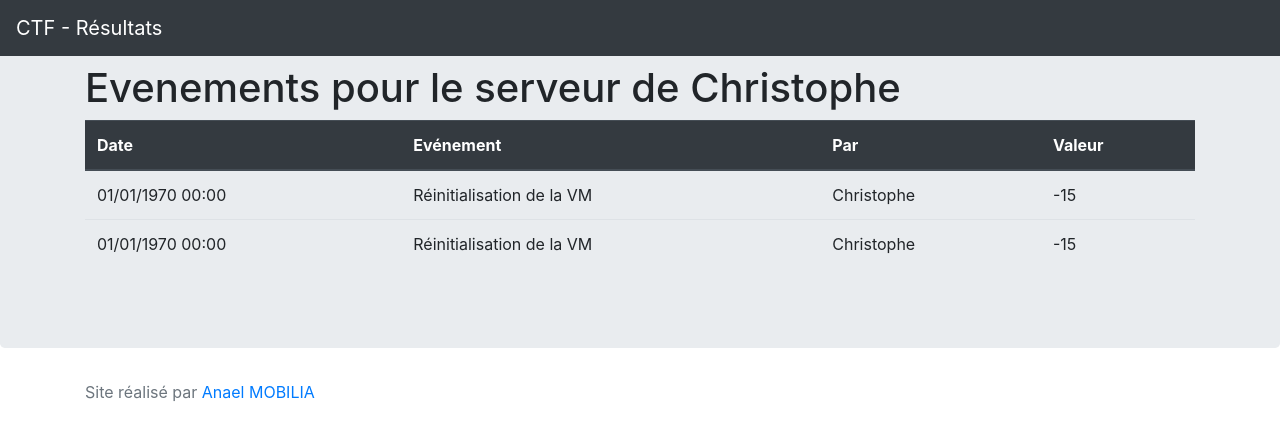
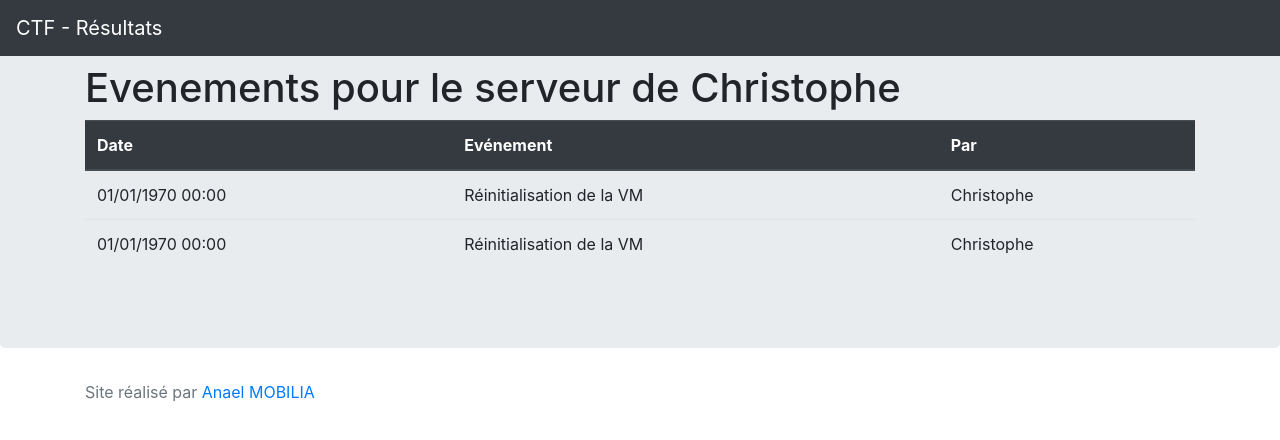
Before and after one commit to AnaelMobilia/ctfResults, a PHP site: page /evenementServeur.php?id=1 in a window 1280 px wide. Shown: the top 440 px of the page. Run offline with PHP 8.4, Linux system fonts and the light colour scheme; data comes from the database, SQL or seed files in the repository.

Commit message:
Suppression de la valeur sur la page événement serveur

```diff
--- a/evenementServeur.php
+++ b/evenementServeur.php
@@ -33,7 +33,6 @@ $listeEvts = loader::chargerEvenementsMachine($_GET["id"]);
                                 <th scope="col">Date</th>
                                 <th scope="col">Evénement</th>
                                 <th scope="col">Par</th>
-                                <th scope="col">Valeur</th>
                             </tr>
                         </thead>
                         <tbody>
@@ -42,7 +41,6 @@ $listeEvts = loader::chargerEvenementsMachine($_GET["id"]);
                                     <td><?= date('d/m/Y H:i', $unEvt->getTimestamp()) ?></td>
                                     <td><?= $unEvt->getNom() ?></td>
                                     <td><?= $unEvt->getNomGroupe() ?></td>
-                                    <td><?= $unEvt->getValeur() ?></td>
                                 </tr>
                             <?php endforeach; ?>
                         </tbody>
```
